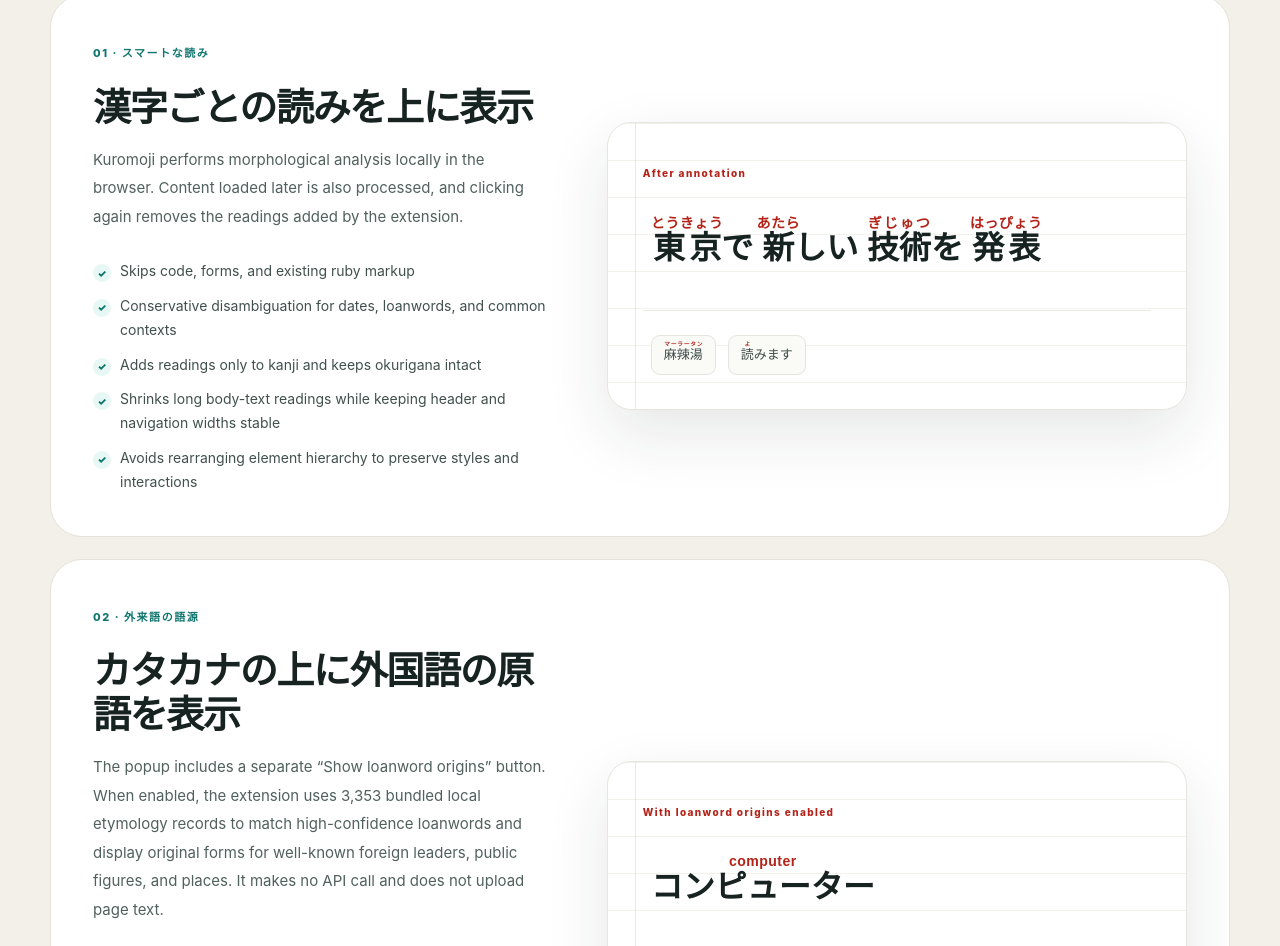
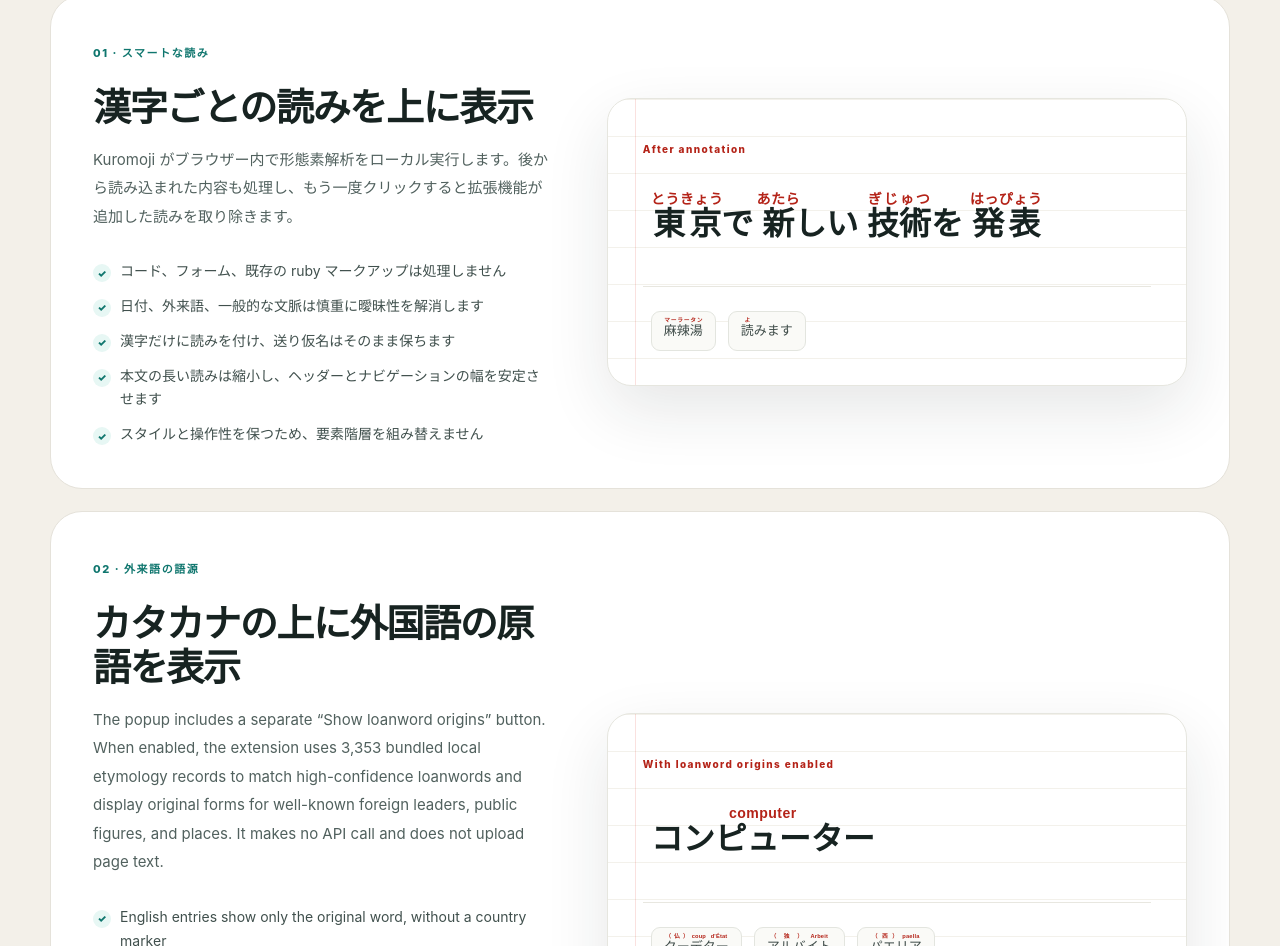
Before and after one commit to mohchieckler-coder/japanese-kanji-reading-assistant, a browser extension: page docs/ja/index.html in a window 1280 px wide. Shown: the part 2164-3110 px from the top of the page. Drawn offline with Linux system fonts and the light colour scheme.

Commit message:
fix: localize Japanese smart reading feature

```diff
--- a/docs/ja/index.html
+++ b/docs/ja/index.html
@@ -133,7 +133,7 @@
           <div class="section-heading split-heading"><div><p class="section-kicker">機能</p><h2>実際のウェブページを読むために設計</h2></div><p>一般的な漢字や外来語の語源から、ニュースの日付、人名、長文の翻訳まで、すべての機能は元のページ構造を保つように作られています。</p></div>
           <div class="feature-grid">
             <article class="feature-card feature-large local-reading">
-              <div class="feature-copy"><span class="feature-tag">01 · スマートな読み</span><h3>漢字ごとの読みを上に表示</h3><p>Kuromoji performs morphological analysis locally in the browser. Content loaded later is also processed, and clicking again removes the readings added by the extension.</p><ul class="check-list"><li>Skips code, forms, and existing ruby markup</li><li>Conservative disambiguation for dates, loanwords, and common contexts</li><li>Adds readings only to kanji and keeps okurigana intact</li><li>Shrinks long body-text readings while keeping header and navigation widths stable</li><li>Avoids rearranging element hierarchy to preserve styles and interactions</li></ul></div>
+              <div class="feature-copy"><span class="feature-tag">01 · スマートな読み</span><h3>漢字ごとの読みを上に表示</h3><p>Kuromoji がブラウザー内で形態素解析をローカル実行します。後から読み込まれた内容も処理し、もう一度クリックすると拡張機能が追加した読みを取り除きます。</p><ul class="check-list"><li>コード、フォーム、既存の ruby マークアップは処理しません</li><li>日付、外来語、一般的な文脈は慎重に曖昧性を解消します</li><li>漢字だけに読みを付け、送り仮名はそのまま保ちます</li><li>本文の長い読みは縮小し、ヘッダーとナビゲーションの幅を安定させます</li><li>スタイルと操作性を保つため、要素階層を組み替えません</li></ul></div>
               <div class="reading-demo" lang="ja"><p class="demo-label" lang="en">After annotation</p><p class="reading-line"><ruby>東京<rp>（</rp><rt>とうきょう</rt><rp>）</rp></ruby>で <ruby>新<rp>（</rp><rt>あたら</rt><rp>）</rp></ruby>しい <ruby>技術<rp>（</rp><rt>ぎじゅつ</rt><rp>）</rp></ruby>を <ruby>発表<rp>（</rp><rt>はっぴょう</rt><rp>）</rp></ruby></p><div class="demo-divider"></div><div class="smart-examples"><span><ruby>麻辣湯<rp>（</rp><rt>マーラータン</rt><rp>）</rp></ruby></span><span><ruby>読<rp>（</rp><rt>よ</rt><rp>）</rp></ruby>みます</span></div></div>
             </article>
 
```
